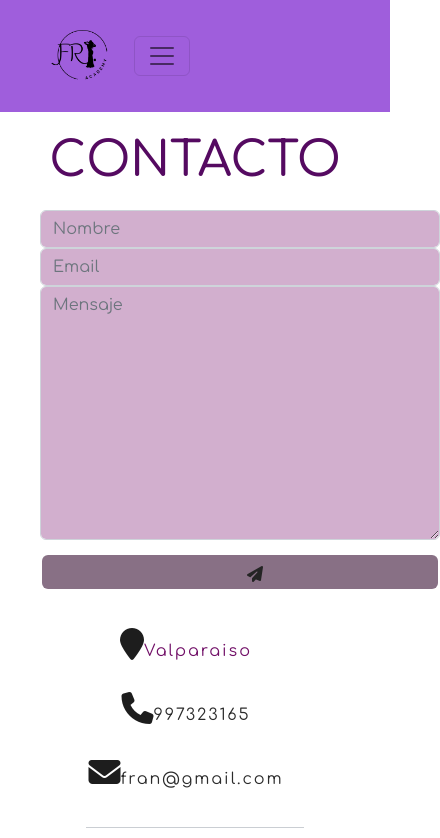
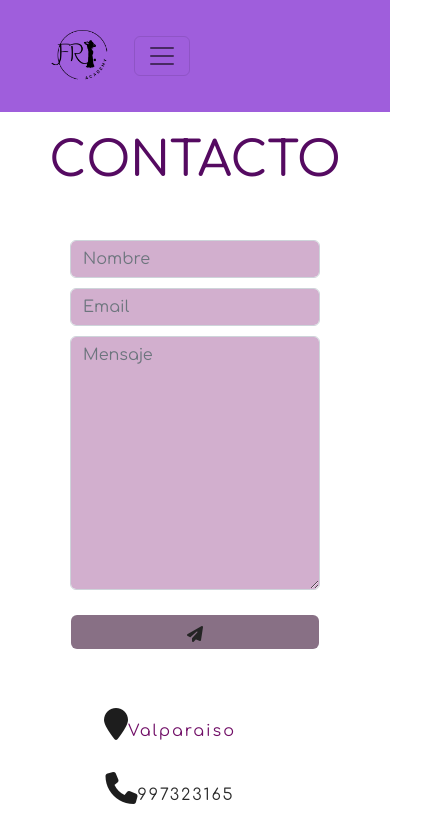
Before and after one commit to Frany02/portafolio_fran, a Vue app: page /contacto in a window 390 px wide. Shown: the top 838 px of the page, 440 px wide, since content can reach past the window. Built offline with nearby package versions, Linux system fonts and the light colour scheme.

Commit message:
agrego boton de regresar en control de error 404

```diff
--- a/src/App.vue
+++ b/src/App.vue
@@ -2,7 +2,6 @@
   <NavBar />
   <router-view />
   <Footer />
-
 </template>
 <script>
   import NavBar from "@/components/NavBar.vue"
--- a/src/views/ContactoView.vue
+++ b/src/views/ContactoView.vue
@@ -109,12 +109,14 @@ export default {
 
 <style scoped>
 @import '~@fortawesome/fontawesome-free/css/all.css';
-
-body {
-    margin: 0;
-  }
+*{
+  margin: 0;
+  padding: 0;
+  outline: 0;
+  box-sizing: border-box;
+}
 #contact {
-  width: 100%;
+  /* width: 100%; */
   height: 100%;
   font-family: 'Comfortaa', cursive;
   padding: 20px;
@@ -133,20 +135,24 @@ body {
 }
 
 .contact-wrapper {
-  display: flex;
-  flex-direction: row;
-  justify-content: space-between;
+  display: grid;
+  /* flex-direction: row; */
+  /* justify-content: space-between; */
+  grid-template-columns: repeat(2, 1fr);
+  grid-column-gap: 50px;
+  grid-row-gap: 20px;
   margin: 0 auto;
-  padding: 20px;
+  padding: 50px;
   position: relative;
   max-width: 840px;
 }
 
 .form-horizontal {
-  float: left;
+  /* float: left; */
   max-width: 400px;
   font-family: 'Lato';
   font-weight: 400;
+  /* width: 100%; */
 }
 
 .form-control,
@@ -155,20 +161,21 @@ textarea {
   max-height: 400px;
   background-color: #d2afce;
   color: #242424;
-  width: 100%;
+  /* width: 100%; */
  box-sizing: border-box;
+ margin-bottom: 10px;
 }
 
 .send-button {
   margin-top: 15px;
   height: 34px;
-  width: 400px;
+  width: 100%;
   overflow: hidden;
   transition: all .2s ease-in-out;
 }
 
 .alt-send-button {
-  width: 400px;
+  max-width: 400px;
   height: 34px;
   transition: all .2s ease-in-out;
 }
@@ -285,8 +292,9 @@ color: #000;
 
 @media screen and (max-width: 850px) {
 .contact-wrapper {
-display: flex;
-flex-direction: column;
+  grid-template-columns: repeat(1, 1fr);
+/* display: flex; */
+/* flex-direction: column; */
 }
 
 .direct-contact-container,
@@ -322,7 +330,7 @@ margin: 0 auto;
 .form-control,
 textarea {
 font-family: 'Comfortaa', cursive;
-margin: 0 auto;
+margin-bottom: 10px;
 width: 100%;
 box-sizing: border-box;
 }
@@ -354,6 +362,9 @@ width: 55px;
 height: 55px;
 line-height: 55px;
 }
+.contacr-wrapper {
+  grid-template-columns: repeat(1, 1fr);
+}
 }
 
 @media screen and (max-width: 410px) {
@@ -368,10 +379,10 @@ color: #242424;
 }
 
 @media screen and (max-width: 850px) {
-  .contact-wrapper {
-    flex-direction: column;
-    align-items: center;
-  }
+  /* .contact-wrapper {
+     flex-direction: column;
+     align-items: center;
+  } */
 
   .form-container {
     width: 100%;
--- a/src/views/NotFound.vue
+++ b/src/views/NotFound.vue
@@ -1,6 +1,7 @@
 <template>
   <div class="text-center">
   <img src="../assets/error404.jpg" alt="" width="500">
+  <a class="btn" @click="$router.go(-1)">Regresar</a>
   </div>
 </template>
 <script>
@@ -9,4 +10,37 @@
   }
 </script>
 <style scoped>
+img {
+    display: block;
+    margin: auto;
+    max-width: 400px;
+}
+.btn {
+  background-color: initial;
+  background-image: linear-gradient(#8614f8 0, #760be0 100%);
+  border-radius: 5px;
+  border-style: none;
+  box-shadow: rgba(245, 244, 247, .25) 0 1px 1px inset;
+  color: #fff;
+  cursor: pointer;
+  display: inline-block;
+  font-family: 'Comfortaa', cursive;
+  font-size: 16px;
+  font-weight: 500;
+  height: 50px;
+  line-height: 50px;
+  margin-left: -4px;
+  outline: 0;
+  text-align: center;
+  transition: all .3s cubic-bezier(.05, .03, .35, 1);
+  user-select: none;
+  -webkit-user-select: none;
+  touch-action: manipulation;
+  vertical-align: bottom;
+  width: 190px;
+}
+.btn:hover {
+  opacity: .7;
+}
+
 </style>
```
Also changed, not shown: 1 other file (tests, documents, lock files or other folders).
